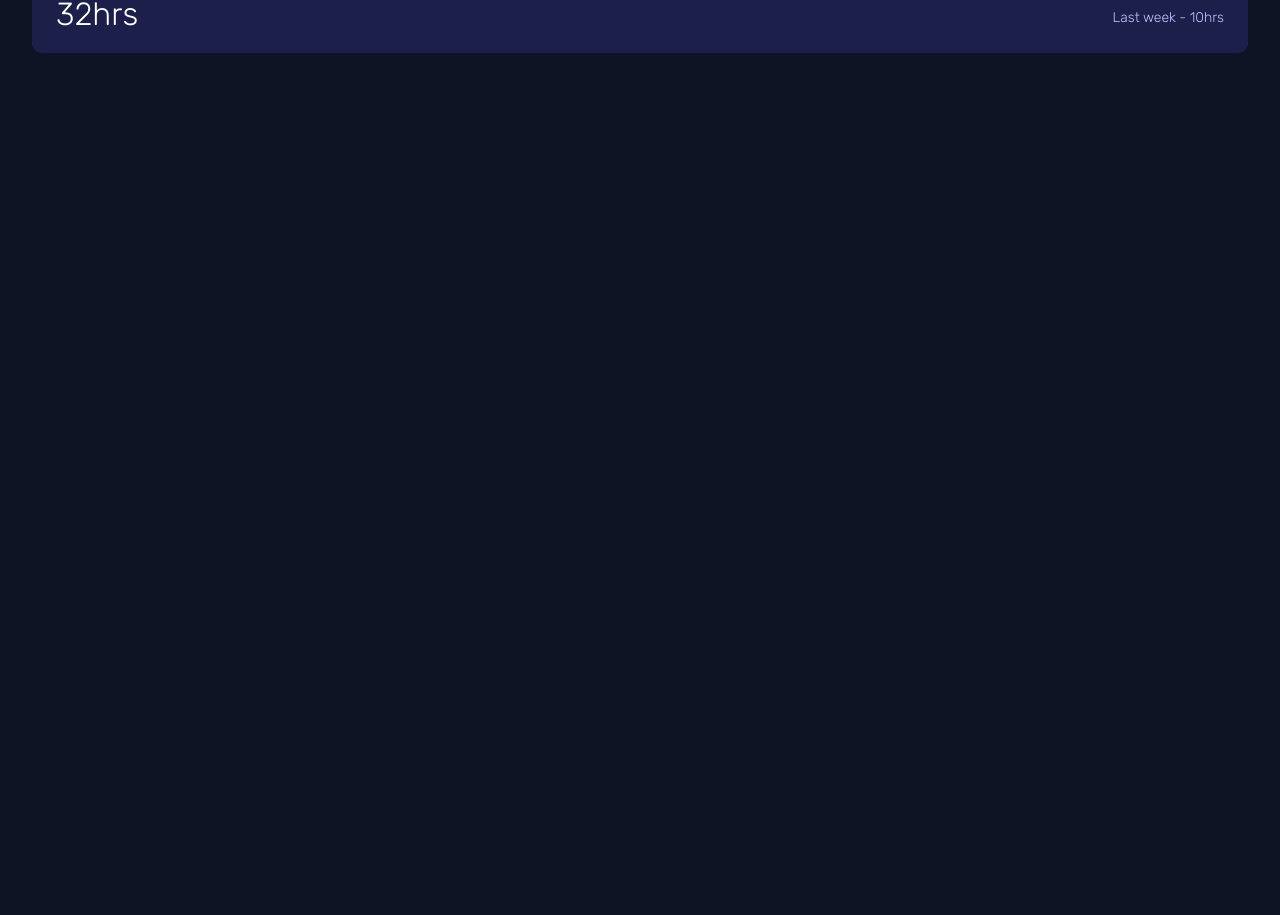
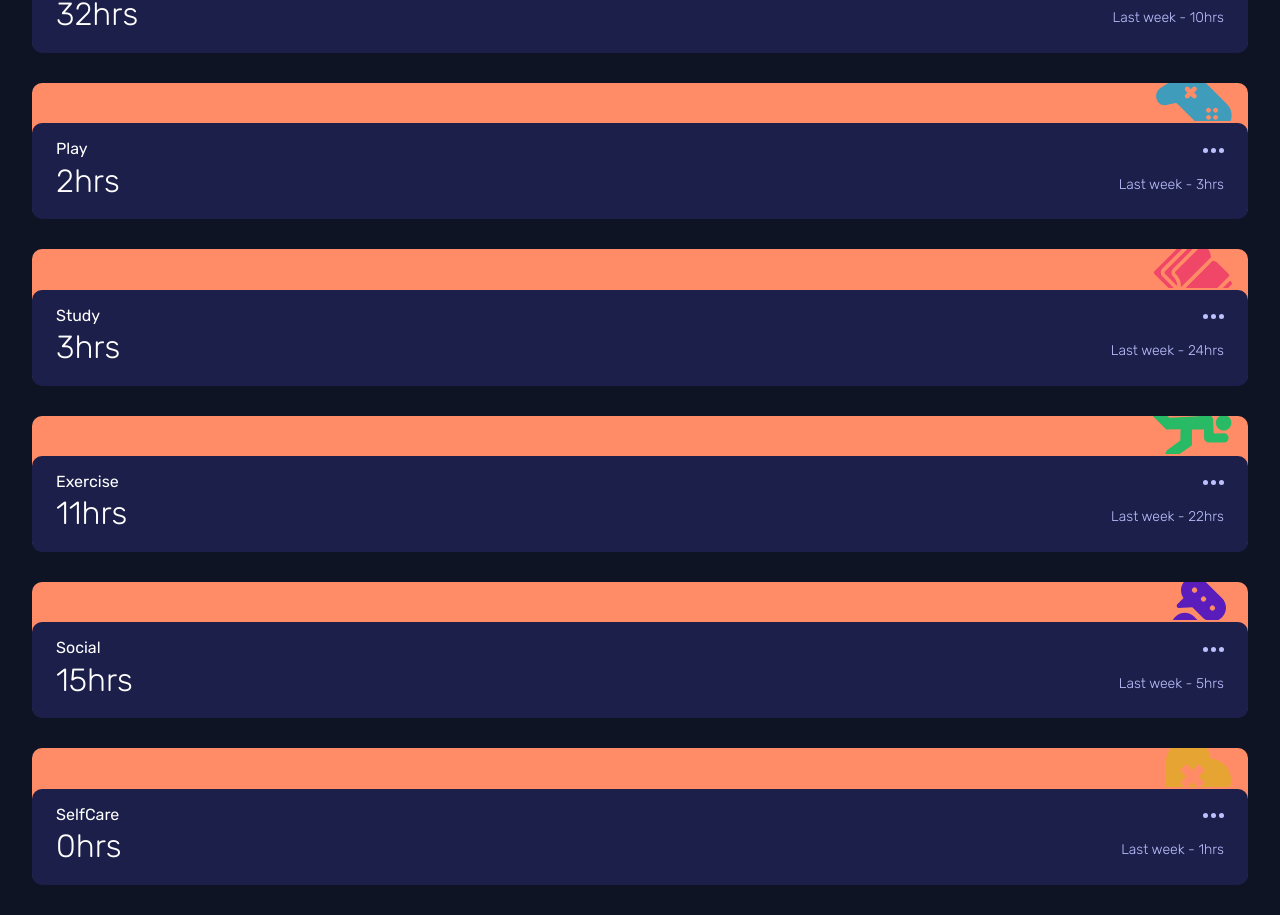
Before and after one commit to Sebosun/frontend-mentor-, a React (Vite) app: page / in a window 1280 px wide. Shown: the part 558-1473 px from the top of the page. Before the commit the page ends 800 px from the top, so only its background shows below. Built offline with nearby package versions, Linux system fonts and the light colour scheme.

Commit message:
data filling for cards

```diff
--- a/src/App.tsx
+++ b/src/App.tsx
@@ -3,6 +3,11 @@ import Card from "./components/Card";
 import Report from "./components/Report";
 import jeremy from "./images/image-jeremy.png";
 import work from "./images/icon-work.svg";
+import play from "./images/icon-play.svg";
+import study from "./images/icon-study.svg";
+import exercise from "./images/icon-exercise.svg";
+import social from "./images/icon-social.svg";
+import selfCare from "./images/icon-self-care.svg";
 
 function App() {
   return (
@@ -10,6 +15,11 @@ function App() {
       <div className="wrapper">
         <Report name="Jeremy Robson" image={jeremy} active="weekly" />
         <Card icon={work} activity="work" hours={32} last_week={10} />
+        <Card icon={play} activity="play" hours={2} last_week={3} />
+        <Card icon={study} activity="study" hours={3} last_week={24} />
+        <Card icon={exercise} activity="exercise" hours={11} last_week={22} />
+        <Card icon={social} activity="social" hours={15} last_week={5} />
+        <Card icon={selfCare} activity="selfCare" hours={0} last_week={1} />
       </div>
     </div>
   );
```
